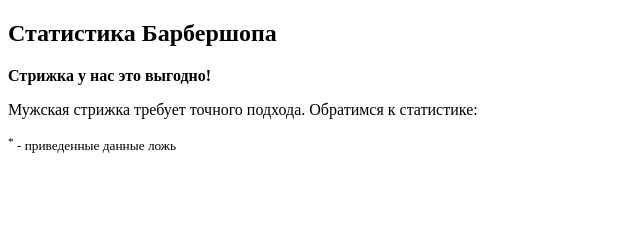
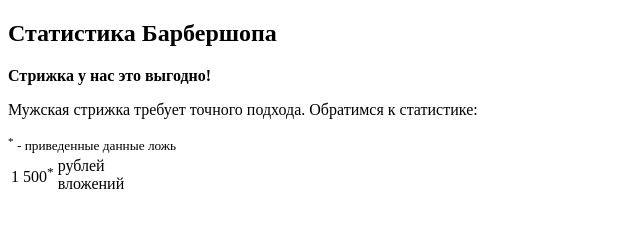
Before and after one commit to evmay/barbershop-2018, a plain HTML site: page index.html in a window 1280 px wide. Shown: the whole page, without its empty margins (0-640 px from the left). Drawn offline with Linux system fonts and the light colour scheme.

Commit message:
Добавлена таблица stats__items

```diff
--- a/index.html
+++ b/index.html
@@ -14,6 +14,12 @@
 			<p class="stats__intro">Мужская стрижка требует точного подхода. Обратимся к статистике:</p>
 			<small class="stats__legend stats__legend--top"><sup>*</sup> - приведенные данные ложь</small>
 		</header>
+		<table class="stats__items">
+			<tr>
+				<td class="stats__value">1 500<sup>*</sup></td>
+				<td class="stats__field">рублей <br>вложений</td>
+			</tr>
+		</table>
 	</section>
 
 </body>
```
